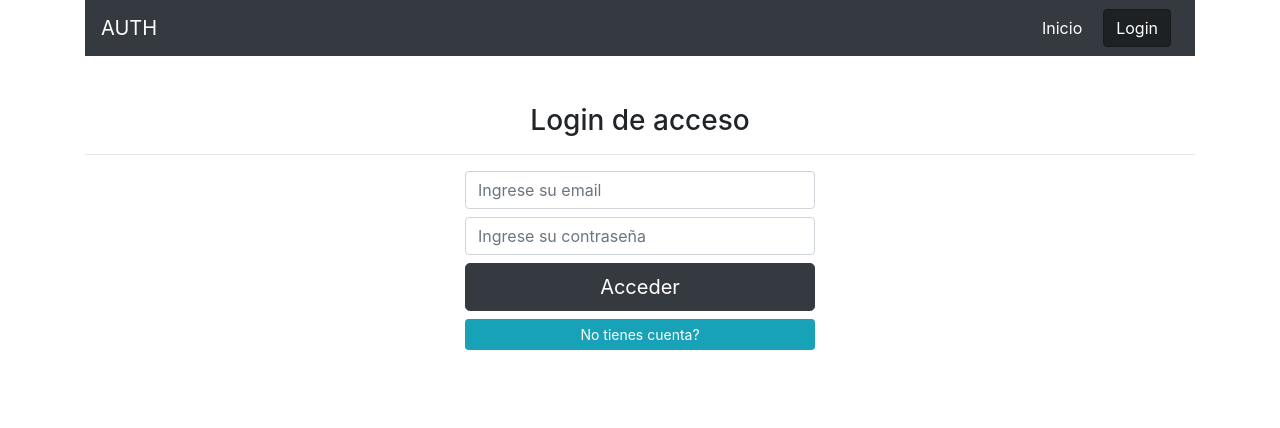
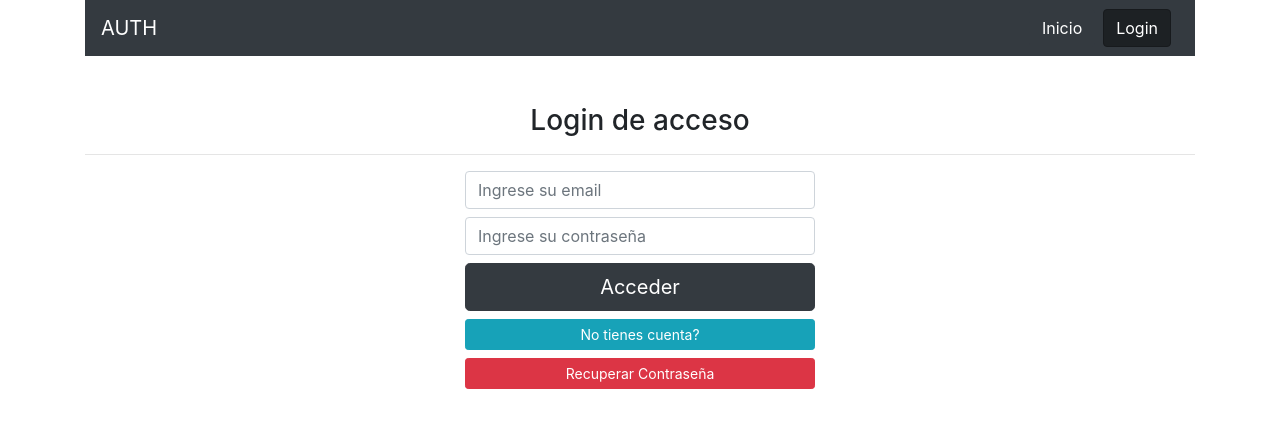
Before and after one commit to robpalacios1/login-firebase, a React (Create React App) app: page /login in a window 1280 px wide. Shown: the top 428 px of the page. Built offline with nearby package versions, Linux system fonts and the light colour scheme; no server answers.

Commit message:
add button to reset password

```diff
--- a/src/components/Login.jsx
+++ b/src/components/Login.jsx
@@ -141,6 +141,19 @@ const Login = (props) => {
                                 esRegistro ? 'Ya estas registrado?' : 'No tienes cuenta?'
                             }
                         </button>
+                        {
+                            !esRegistro ? (
+                                <button
+                                    className="btn btn-danger btn-sm btn-block"
+                                    type="button"
+                                    onClick={() => props.history.push('/reset')}
+                                >
+                                    Recuperar Contraseña
+                                </button>
+                            ) : (
+                                null
+                            )
+                        }
                     </form>
                 </div>
             </div>
```
